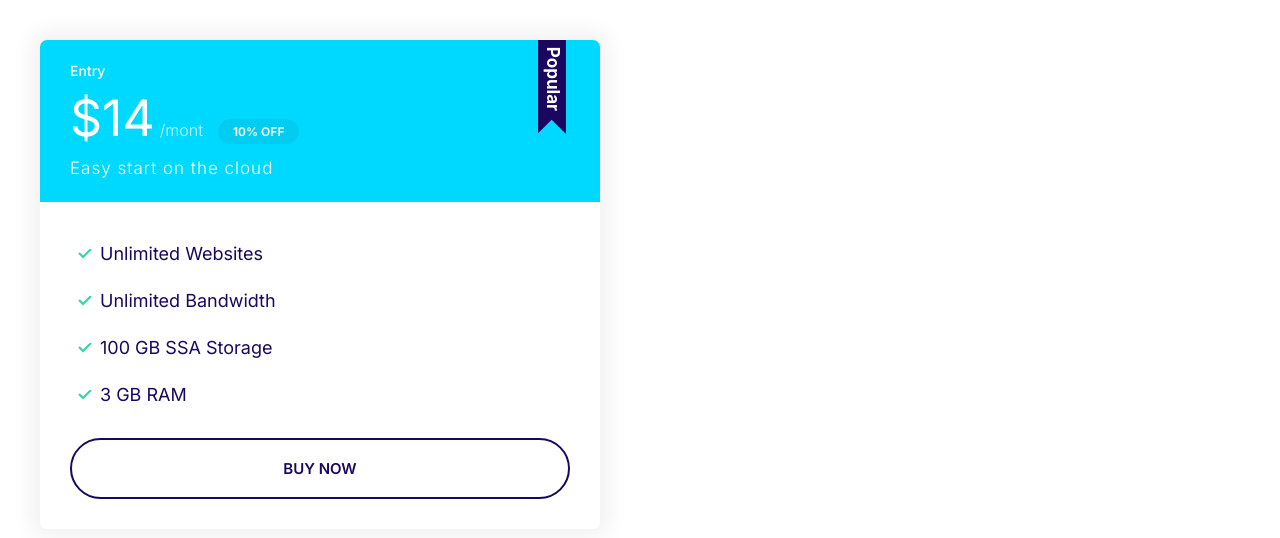
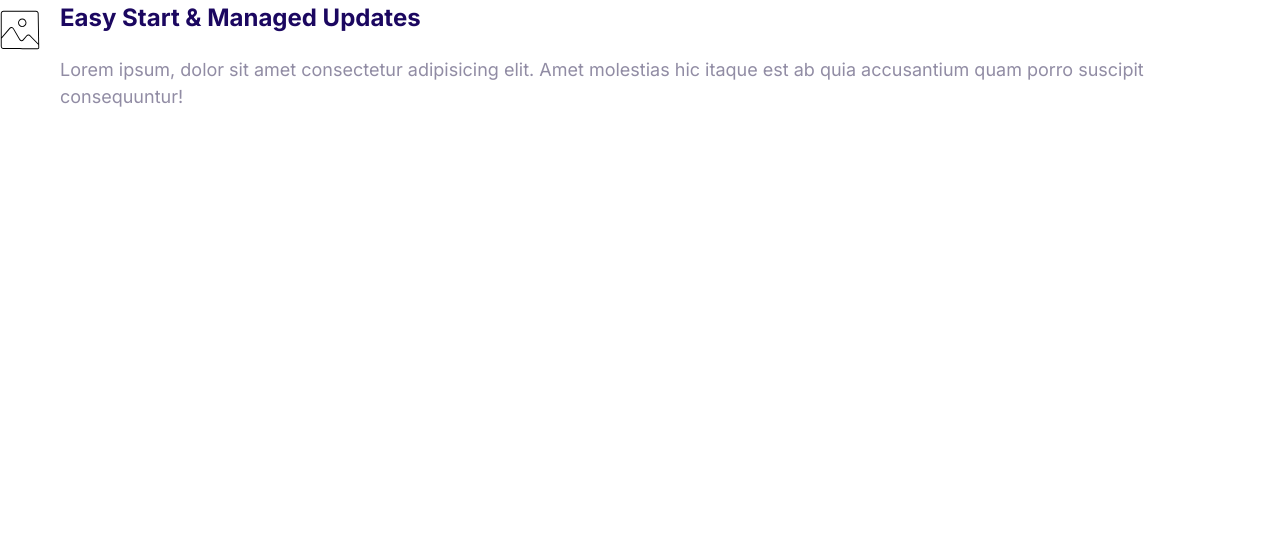
Before and after one commit to GutoAS/moshified, a plain HTML site: page index.html in a window 1280 px wide. Drawn offline with Linux system fonts and the light colour scheme.

Commit message:
css media section

```diff
--- a/css/styles.css
+++ b/css/styles.css
@@ -372,3 +372,21 @@ a {
     font-size: 1.7rem;
   }
 }
+
+/* Media */
+
+.media {
+  display: flex;
+}
+
+.media__title {
+  margin-top: 0;
+}
+
+.media__body {
+  margin: 0 2rem;
+}
+
+.media__image {
+  margin-top: 1rem;
+}
--- a/index.html
+++ b/index.html
@@ -9,26 +9,19 @@
     <link rel="stylesheet" href="css/styles.css" />
   </head>
   <body>
-    <div style="width: 50%; padding: 4rem">
-      <div class="plan plan--popular">
-        <div class="card card--secondary">
-          <header class="card__header">
-            <h3 class="plan__name">Entry</h3>
-            <span class="plan__price">$14</span>
-            <span class="plan__billing-cycle">/mont</span>
-            <span class="badge badge--secondary badge--small">10% OFF</span>
-            <span class="plan__description">Easy start on the cloud</span>
-          </header>
-          <div class="card__body">
-            <ul class="list list--tick">
-              <li class="list__item">Unlimited Websites</li>
-              <li class="list__item">Unlimited Bandwidth</li>
-              <li class="list__item">100 GB SSA Storage</li>
-              <li class="list__item">3 GB RAM</li>
-            </ul>
-            <button class="btn btn--outline btn--block">Buy Now</button>
-          </div>
-        </div>
+    <div class="media">
+      <div class="media__image">
+        <svg class="icon icon--primary">
+          <use xlink:href="../images/sprite.svg#snap"></use>
+        </svg>
+      </div>
+      <div class="media__body">
+        <h3 class="media__title">Easy Start & Managed Updates</h3>
+        <p>
+          Lorem ipsum, dolor sit amet consectetur adipisicing elit. Amet
+          molestias hic itaque est ab quia accusantium quam porro suscipit
+          consequuntur!
+        </p>
       </div>
     </div>
   </body>
```
